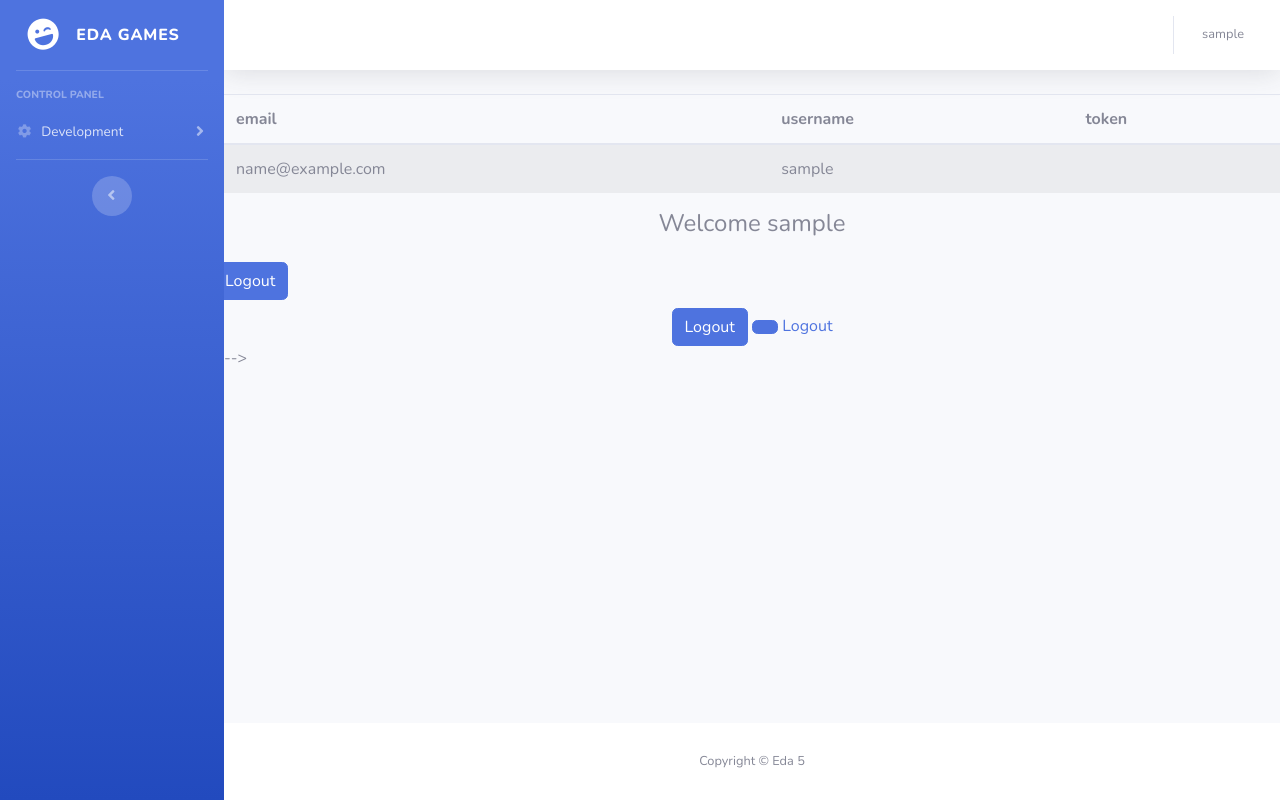
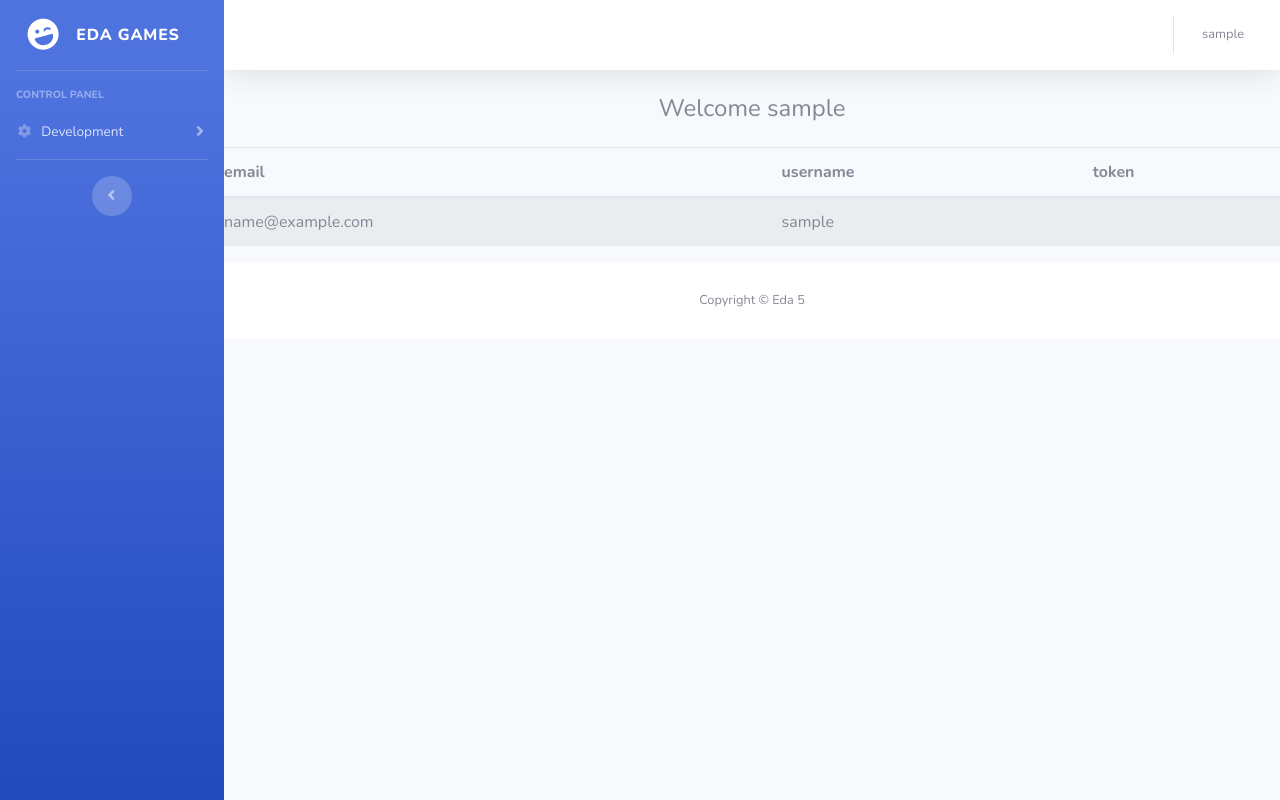
Before and after one commit to evbeda/edagames-django, a Django app: page /profile/1 in a window 1280 px wide. Run offline with Django 3.2, Linux system fonts and the light colour scheme; the visitor is signed in with stand-in values (Sample User, id 1); data comes from the database, SQL or seed files in the repository; some libraries are stand-ins or nearby versions.

Commit message:
change of distribution of information

```diff
--- a/auth_app/templates/auth_app/profile.html
+++ b/auth_app/templates/auth_app/profile.html
@@ -3,6 +3,24 @@
 {% if not object %}
 <h6 class="m-0 font-weight-bold text-primary">Error in profile </h6>
 {% else %}
+<div class="row">
+    <div class="col-sm-12 mb-3">
+        <h4 class="text-center">Welcome {{ user.username }}</h4>
+    </div>
+    {% for ass in backends.associated %}
+      {% if ass.provider == 'linkedin-oauth2' %}
+        <!-- <div class="col-md-6 text-center">
+            <img src="{{ass.extra_data.picture_url}}" alt="" width="150" height="150" style="border-radius: 50%">
+        </div> -->
+        <div class="col-sm-12 mt-2 text-center">
+            <p> Signed in via:  Linkedin </p>
+            <!-- <p> Name:  {{ ass.extra_data.name }} </p> -->
+            <!-- <p> Provider url: <a href="{{ass.extra_data.profile_url}}">link</a></p> -->
+        </div>
+        {% endif %}
+    {% endfor %}
+    <br>
+    <br>
 <table class="table table-striped table-hover">
     <thead>
         <th>email</th>
@@ -18,33 +36,5 @@
         </tr>
     </tbody>
 </table>
-
-<div class="row">
-    <div class="col-sm-12 mb-3">
-        <h4 class="text-center">Welcome {{ user.username }}</h4>
-    </div>
-    {% for ass in backends.associated %}
-      {% if ass.provider == 'linkedin-oauth2' %}
-        <!-- <div class="col-md-6 text-center">
-            <img src="{{ass.extra_data.picture_url}}" alt="" width="150" height="150" style="border-radius: 50%">
-        </div> -->
-        <div class="col-sm-12 mt-2 text-center">
-            <p> Signed in via:  Linkedin </p>
-            <!-- <p> Name:  {{ ass.extra_data.name }} </p> -->
-            <!-- <p> Provider url: <a href="{{ass.extra_data.profile_url}}">link</a></p> -->
-        </div>
-      {% endif %}
-      <!-- End here -->
-    {% endfor %}
-    <a class="btn btn-primary" href="{% url 'auth:logout' %}">Logout</a>
-    <div class="col-sm-12 mt-2 text-center">
-        <a class="btn btn-primary" href="{% url 'auth:logout' %}">Logout</a>
-        <button class="btn btn-primary"></button>
-        <!-- <button class="btn btn-danger"> -->
-            <a href="#">Logout</a>
-        </button>
-    </div>
-    <!-- End here -->
-</div> -->
 {% endif %}
 {% endblock %}
```
